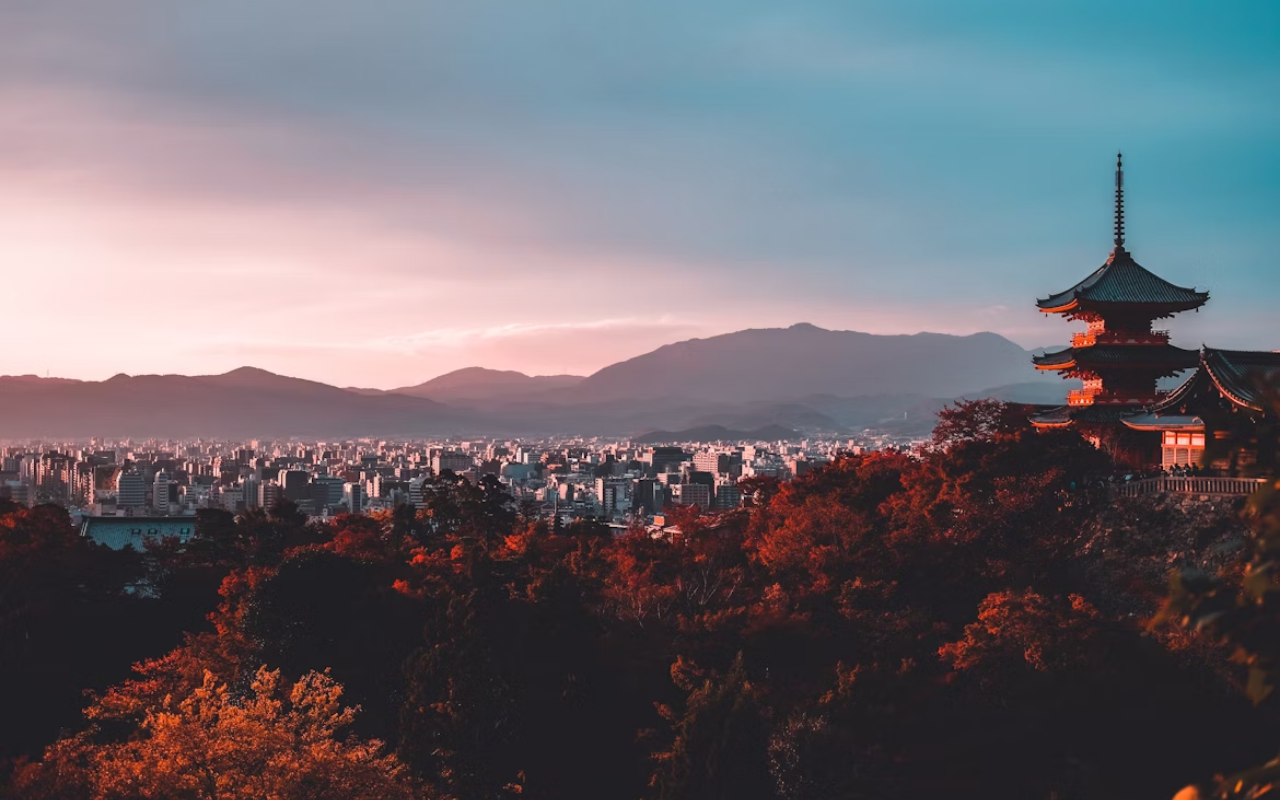
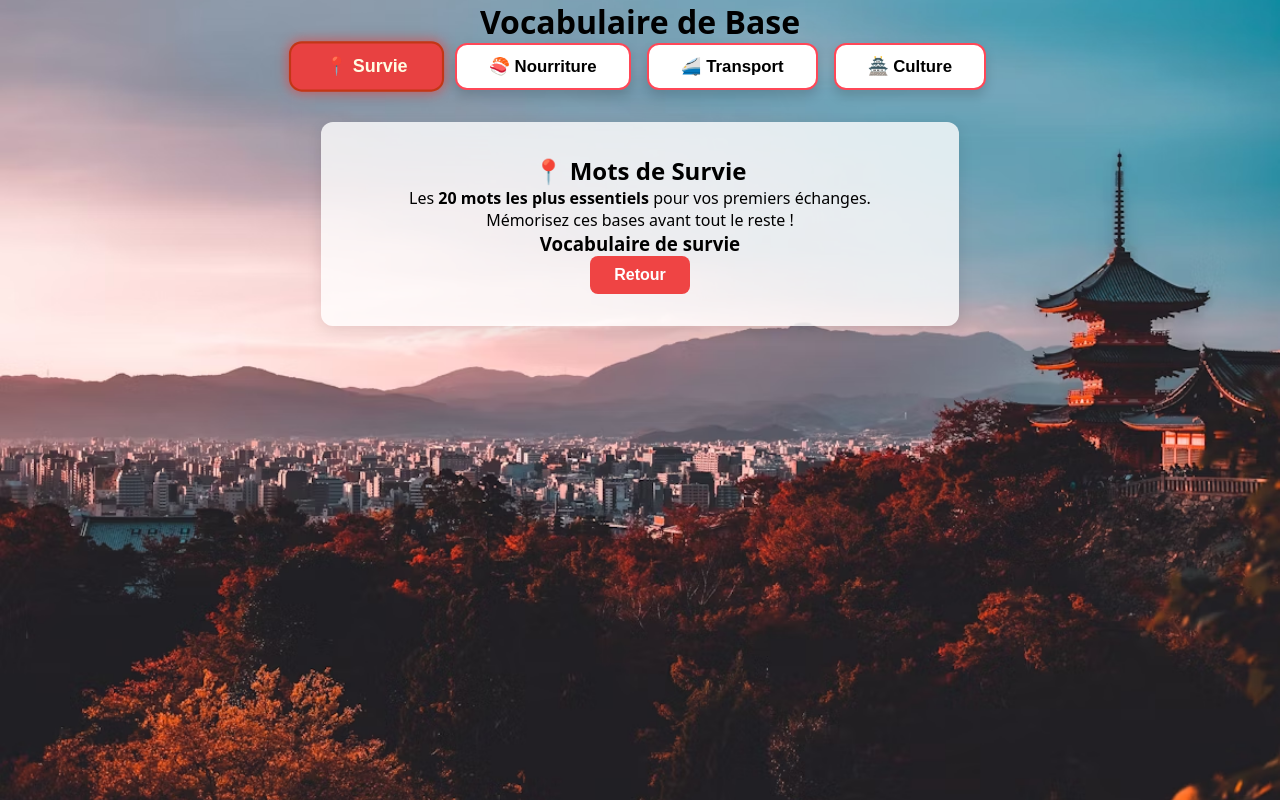
Before and after one commit to Yohann-Faustino/learnJapan, a React (Vite) app: page /base in a window 1280 px wide. Before the commit this address had no page. Built offline with nearby package versions, Linux system fonts and the light colour scheme.

Commit message:
ajout structure vocab de base

```diff
--- a/src/App.tsx
+++ b/src/App.tsx
@@ -2,6 +2,7 @@ import styles from "./App.module.css";
 import { BrowserRouter, Routes, Route } from "react-router-dom";
 import Home from "./pages/Home";
 import Hiragana from "./pages/Hiragana";
+import BaseVocabularyPage from "./pages/baseVocabulary";
 
 function App() {
   return (
@@ -13,6 +14,9 @@ function App() {
 
           {/* Catégorie Hiragana */}
           <Route path="/hiragana" element={<Hiragana />} />
+
+          {/* Catégorie BaseVocabulary */}
+          <Route path="/base" element={<BaseVocabularyPage />} />
         </Routes>
       </BrowserRouter>
     </div>
--- /dev/null
+++ b/src/data/baseVocabularyData/vocabCulture.ts
@@ -0,0 +1,5 @@
+import type { Question } from "../../types/Question";
+
+export const cultureVocab: Question[] = [];
+
+export const cultureQuestions = [];
--- /dev/null
+++ b/src/data/baseVocabularyData/vocabNourriture.ts
@@ -0,0 +1,5 @@
+import type { Question } from "../../types/Question";
+
+export const nourritureVocab: Question[] = [];
+
+export const nourritureQuestions = [];
--- /dev/null
+++ b/src/data/baseVocabularyData/vocabSurvie.ts
@@ -0,0 +1,5 @@
+import type { Question } from "../../types/Question";
+
+export const survieVocab: Question[] = [];
+
+export const survieQuestions = [];
--- /dev/null
+++ b/src/data/baseVocabularyData/vocabTransport.ts
@@ -0,0 +1,5 @@
+import type { Question } from "../../types/Question";
+
+export const transportVocab: Question[] = [];
+
+export const transportQuestions = [];
--- /dev/null
+++ b/src/pages/BaseVocabulary.tsx
@@ -0,0 +1,166 @@
+// pages/BaseVocabulary.tsx
+import { useState } from "react";
+import Quiz from "../components/Quiz";
+import RevealButton from "../components/RevealButton";
+import BackButton from "../components/BackButton";
+import TabButton from "../components/TabButton";
+import styles from "./BaseVocabulary.module.css";
+
+import {
+  survieVocab,
+  survieQuestions,
+} from "../data/baseVocabularyData/vocabSurvie";
+import {
+  nourritureVocab,
+  nourritureQuestions,
+} from "../data/baseVocabularyData/vocabNourriture";
+import {
+  transportVocab,
+  transportQuestions,
+} from "../data/baseVocabularyData/vocabTransport";
+import {
+  cultureVocab,
+  cultureQuestions,
+} from "../data/baseVocabularyData/vocabCulture";
+
+type Section = "survie" | "nourriture" | "transport" | "culture";
+
+export default function BaseVocabularyPage() {
+  const [activeSection, setActiveSection] = useState<Section>("survie");
+
+  const renderMiniVocab = (
+    list: { jp: string; romaji: string; fr: string }[]
+  ) => (
+    <div className={styles.miniVocab}>
+      {list.map((item, idx) => (
+        <RevealButton
+          key={idx}
+          japanese={item.jp}
+          romaji={item.romaji}
+          french={item.fr}
+        />
+      ))}
+    </div>
+  );
+
+  const renderSection = () => {
+    switch (activeSection) {
+      case "survie":
+        return (
+          <>
+            <h2>📍 Mots de Survie</h2>
+            <div className={styles.cours}>
+              <p>
+                Les <strong>20 mots les plus essentiels</strong> pour vos
+                premiers échanges.
+              </p>
+              <p>Mémorisez ces bases avant tout le reste !</p>
+            </div>
+
+            <h3>Vocabulaire de survie</h3>
+            {renderMiniVocab(survieVocab)}
+
+            <div className={styles.miniQuiz}>
+              <Quiz questions={survieQuestions} title="Quiz Survie" />
+            </div>
+          </>
+        );
+
+      case "nourriture":
+        return (
+          <>
+            <h2>🍣 Nourriture & Restaurants</h2>
+            <div className={styles.cours}>
+              <p>Pour commander, lire un menu et exprimer vos goûts.</p>
+              <p>
+                <strong>Phrase utile</strong> : ____ を ください (____ s'il vous
+                plaît)
+              </p>
+            </div>
+
+            <h3>Vocabulaire alimentaire</h3>
+            {renderMiniVocab(nourritureVocab)}
+
+            <div className={styles.miniQuiz}>
+              <Quiz questions={nourritureQuestions} title="Quiz Nourriture" />
+            </div>
+          </>
+        );
+
+      case "transport":
+        return (
+          <>
+            <h2>🚄 Transports & Directions</h2>
+            <div className={styles.cours}>
+              <p>
+                Pour prendre le train, demander son chemin et lire les panneaux.
+              </p>
+              <p>
+                <strong>Phrase utile</strong> : ____ は どこですか？ (Où est
+                ____ ?)
+              </p>
+            </div>
+
+            <h3>Vocabulaire transport</h3>
+            {renderMiniVocab(transportVocab)}
+
+            <div className={styles.miniQuiz}>
+              <Quiz questions={transportQuestions} title="Quiz Transport" />
+            </div>
+          </>
+        );
+
+      case "culture":
+        return (
+          <>
+            <h2>🏯 Culture & Visites</h2>
+            <div className={styles.cours}>
+              <p>
+                Pour visiter temples, comprendre la culture et faire des achats.
+              </p>
+              <p>Des mots qui rendront votre voyage plus riche !</p>
+            </div>
+
+            <h3>Vocabulaire culturel</h3>
+            {renderMiniVocab(cultureVocab)}
+
+            <div className={styles.miniQuiz}>
+              <Quiz questions={cultureQuestions} title="Quiz Culture" />
+            </div>
+          </>
+        );
+
+      default:
+        return null;
+    }
+  };
+
+  return (
+    <div className={styles.parchemin}>
+      <h1 className={styles.title}>Vocabulaire de Base</h1>
+
+      <div className={styles.navTabs}>
+        {[
+          { label: "📍 Survie", key: "survie" },
+          { label: "🍣 Nourriture", key: "nourriture" },
+          { label: "🚄 Transport", key: "transport" },
+          { label: "🏯 Culture", key: "culture" },
+        ].map((tab) => (
+          <TabButton
+            key={tab.key}
+            label={tab.label}
+            active={activeSection === tab.key}
+            onClick={() => setActiveSection(tab.key as Section)}
+          />
+        ))}
+      </div>
+
+      <div className="parchemin">
+        <div className={styles.content}>{renderSection()}</div>
+        <div className={styles.backButtonContainer}>
+          <BackButton />
+        </div>
+      </div>
+    </div>
+  );
+}
```
Also changed, not shown: src/pages/BaseVocabulary.module.css (added).
